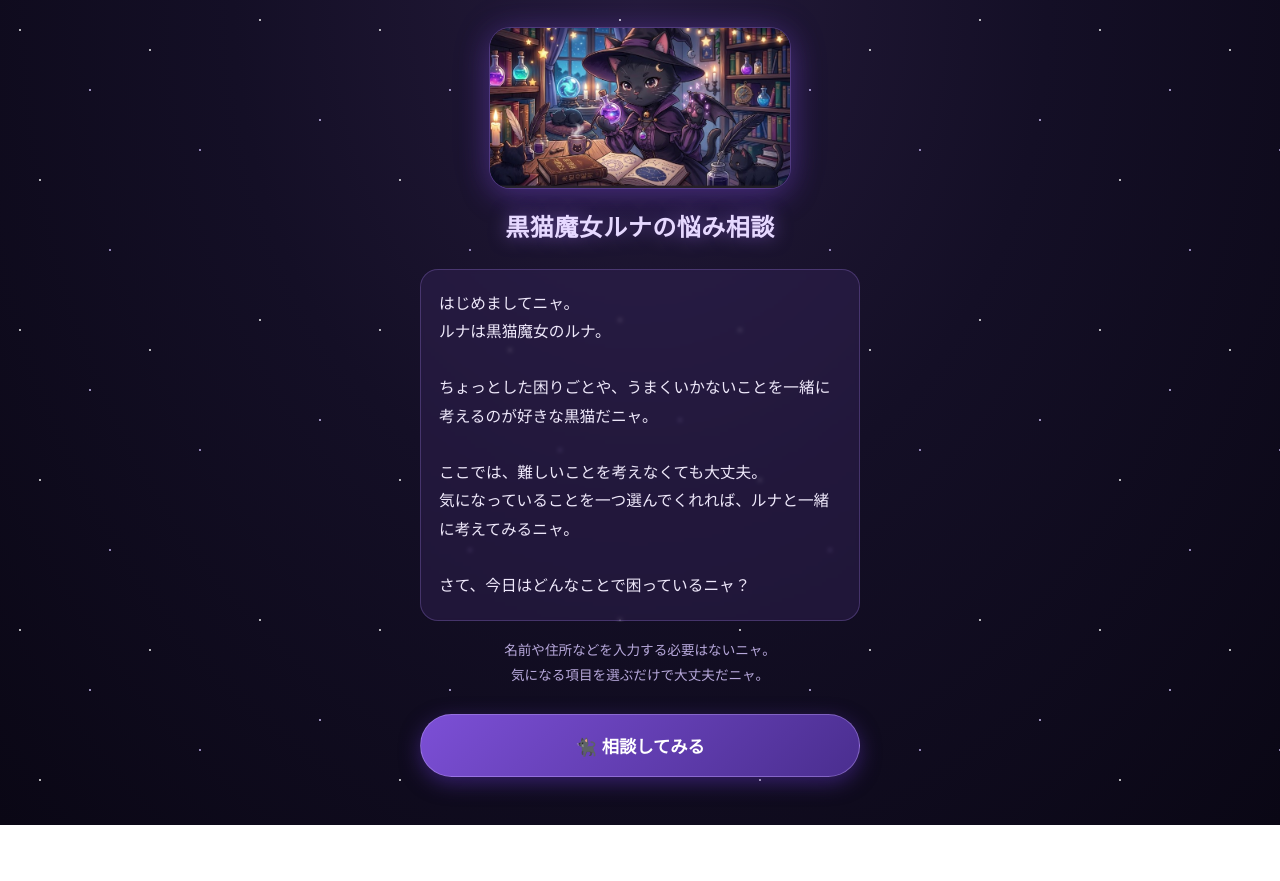
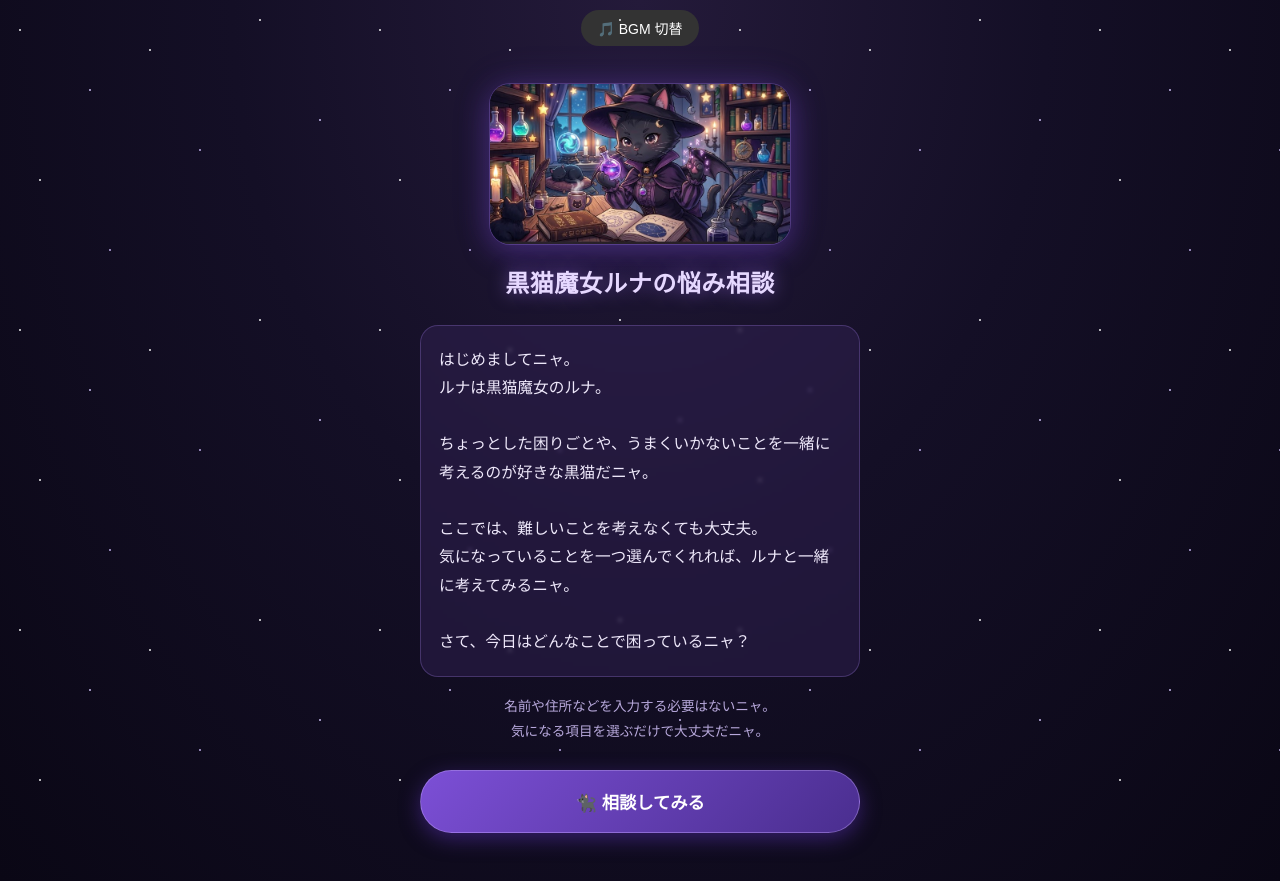
Before and after one commit to heibanlongsi-max/luna-app, a plain HTML site: page index.html in a window 1280 px wide. Before the commit the page ends 825 px from the top, so only its background shows below. Drawn offline with Linux system fonts and the light colour scheme.

Commit message:
Update index.html

```diff
--- a/index.html
+++ b/index.html
@@ -8,6 +8,7 @@
 </head>
 <body>
 <audio id="bgm" src="tsukinokobune.mp3" loop></audio>
+<div style="text-align:center; padding:10px;"><button onclick="const m=document.getElementById('bgm'); m.paused?m.play():m.pause();" style="background:#333; color:#fff; padding:8px 16px; border-radius:20px; border:none; font-size:14px;">🎵 BGM 切替</button></div>
 
 <div class="stars"></div>
 
```
